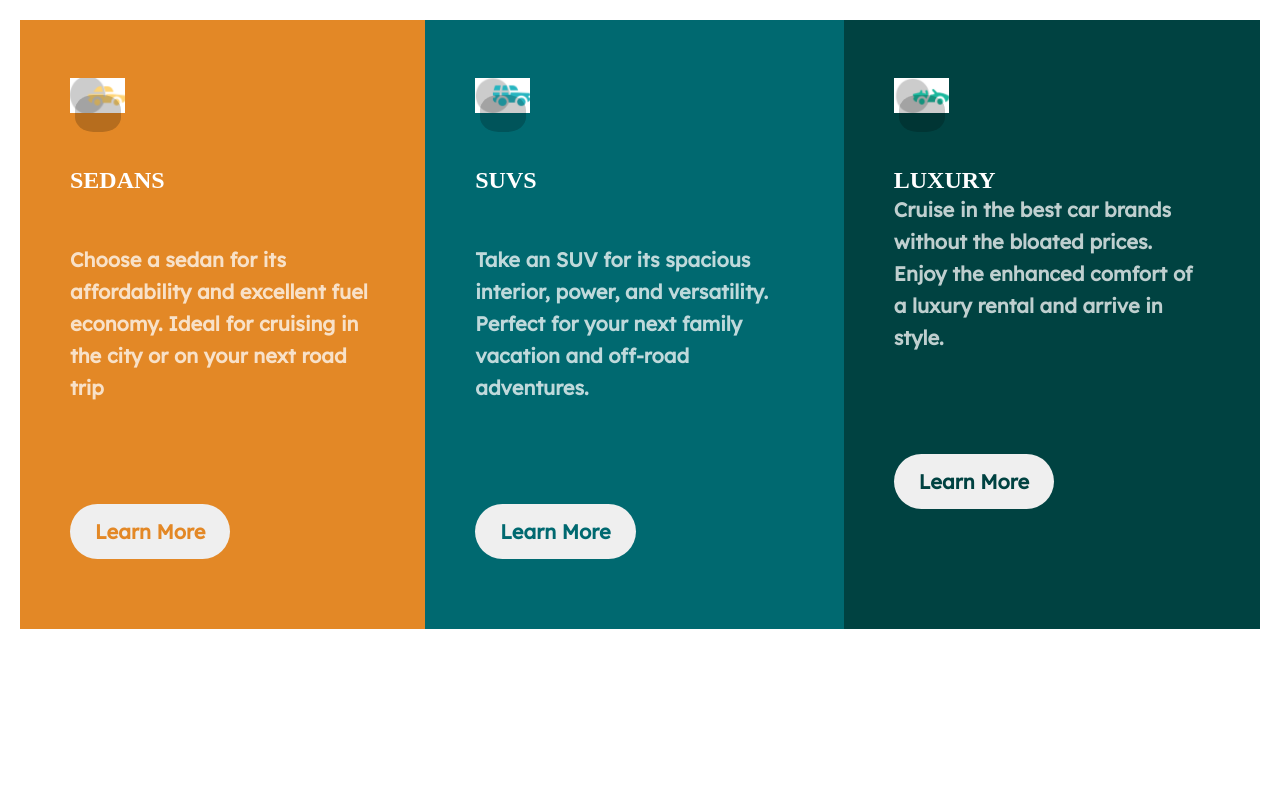
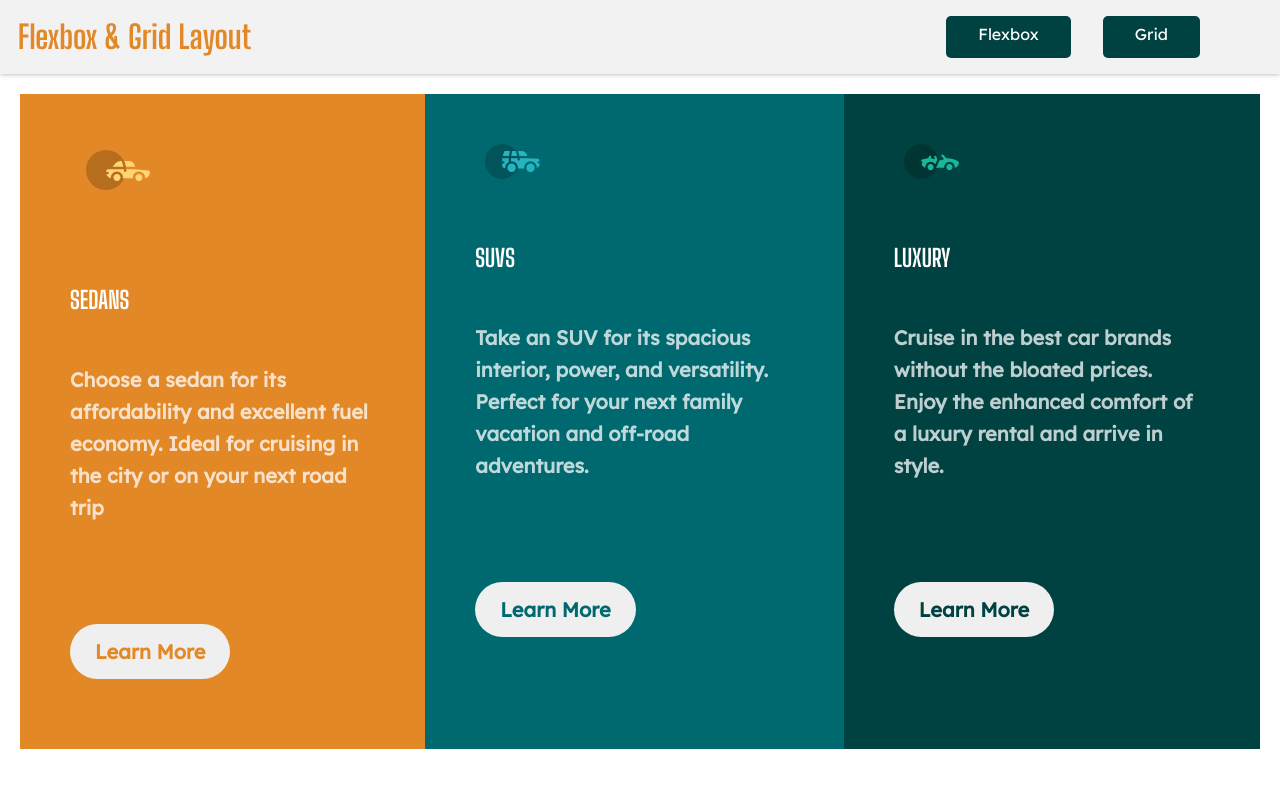
Before and after one commit to Ummahmad/Flex-grid-layout, a plain HTML site: page index.html in a window 1280 px wide. Drawn offline with Linux system fonts and the light colour scheme.

Commit message:
commit 2

```diff
--- /dev/null
+++ b/grid.css
@@ -0,0 +1,115 @@
+* {
+    margin: 0;
+    padding: 0;
+    box-sizing: border-box;
+  }
+
+
+  :root {
+    --red: linear-gradient(to bottom left, white, rgb(177, 169, 169));
+    --yellow: linear-gradient(to bottom right, rgb(243, 194, 70), #fa6b19);
+    --green: linear-gradient(to bottom right, #2a614f, #51f15f);
+    --blue: linear-gradient(to bottom right, #06afec, #7fd6fb);
+    --background: linear-gradient(to top right, #311022, black);
+  }
+
+  header {
+    background: hsl(0, 0%, 95%);
+    padding: 8px;
+    width: 100%;
+    height: fit-content;
+    box-shadow: 0px 0px 5px rgb(168, 168, 168);
+  }
+
+  nav {
+    width: 100%;
+    display: flex;
+    justify-content: space-between;
+  }
+
+  .icon {
+    padding: 10px;
+  }
+
+  .icon h1 {
+    font-size: 2rem;
+    font-weight: 700;
+    color: rgb(23, 207, 231);
+    font-family: "Big Shoulders Display", cursive;
+  }
+
+  .nav-list {
+    display: flex;
+    padding: 8px;
+    margin-right: 3rem;
+  }
+
+  .list-item {
+    padding: 8px 2rem;
+    margin: 0 16px;
+    list-style: none;
+    background-color: hsl(315, 100%, 13%);
+    border-radius: 5px;
+  }
+  .list-item:hover {
+    background-color: hsl(335, 77%, 49%);
+    transition: all 0.3s ease-in-out;
+    -webkit-transition: all 0.3s ease-in-out;
+    -moz-transition: all 0.3s ease-in-out;
+    -ms-transition: all 0.3s ease-in-out;
+    -o-transition: all 0.3s ease-in-out;
+  }
+
+  .nav-link {
+    font-size: 16px;
+    text-decoration: none;
+    color: white;
+    font-family: "Lexend Deca", sans-serif;
+  }
+
+ main {
+    width: 100%;
+    min-height: 100vh;
+    display: grid;
+    place-items: center;
+    background-image: var(--background);
+    padding: 4rem;
+  }
+
+  .grid-container {
+    display: grid;
+    grid-template-columns: 300px 100px 100px 200px;
+    grid-template-rows: 180px 90px 110px;
+    gap: 10px;
+    padding: 1rem;
+
+    grid-template-areas:
+      "item1 item1 item1 item2"
+      "item3 item3 item4 item4"
+      "item3 item3 item5 item5";
+  }
+
+  .grid-item1 {
+    background-image: var(--red);
+    grid-area: item1;
+  }
+
+  .grid-item2 {
+    background-image: var(--yellow);
+    grid-area: item2;
+  }
+
+  .grid-item3 {
+    background-image: var(--green);
+    grid-area: item3;
+  }
+
+  .grid-item4 {
+    background-color: #ff0095a8;
+    grid-area: item4;
+  }
+
+  .grid-item5 {
+    background-image: var(--blue);
+    grid-area: item5;
+  }
--- a/index.html
+++ b/index.html
@@ -4,33 +4,59 @@
     <meta charset="UTF-8">
     <meta http-equiv="X-UA-Compatible" content="IE=edge">
     <meta name="viewport" content="width=device-width, initial-scale=1.0">
-    <link href="https://fonts.googleapis.com/css2?family=Dosis:wght@600&family=Lexend+Deca&family=Oswald:wght@300;600&display=swap" rel="stylesheet">
+    <link rel="preconnect" href="https://fonts.gstatic.com">
+    <link href="https://fonts.googleapis.com/css2?family=Big+Shoulders+Display:wght@700&family=Lexend+Deca&display=swap" rel="stylesheet">
 
     <link rel="stylesheet" href="style.css"/>
     <title>FLEX-BOX LAYOUT</title>
 </head>
 <body>
+  <header>
+    <nav>
+      <div class="icon">
+        <h1>Flexbox & Grid Layout</h1>
+      </div>
+      <ul class="nav-list">
+        <li class="list-item">
+          <a class="nav-link" href="flexbox.html">Flexbox</a>
+        </li>
+        <li class="list-item">
+          <a class="nav-link" href="grid.html">Grid</a>
+        </li>
+      </ul>
+    </nav>
+  </header>
+  <main>
     <div id="Container">
         <div class="sedan">
-            <div class="back"></div>
-            <img src="image.sedans.png" width="55px" height="35px" alt="">
+          <div class="svg">
+            <svg width="70" height="65" xmlns="http://www.w3.org/2000/svg">
+              <g fill="none" fill-rule="evenodd">
+                <circle fill="#000" opacity=".201" cx="20" cy="20" r="20" />
+                <path
+                  d="M52.936 24.11c1.942 0 3.517 1.542 3.517 3.445 0 1.903-1.575 3.445-3.517 3.445s-3.516-1.542-3.516-3.445c0-1.903 1.574-3.445 3.516-3.445zm-21.957 0c1.942 0 3.517 1.542 3.517 3.445 0 1.903-1.575 3.445-3.517 3.445s-3.516-1.542-3.516-3.445c0-1.903 1.574-3.445 3.516-3.445zm6.948-4.848v1.429c0 .716.61 1.293 1.348 1.259a1.295 1.295 0 001.225-1.295v-1.393h8.256l13.483 1.313c.956.093 1.676.881 1.676 1.814 0 2.89-2.126 5.303-4.926 5.819.397-3.557-2.458-6.62-6.053-6.62-3.646 0-6.504 3.14-6.039 6.723h-9.879c.466-3.588-2.397-6.722-6.039-6.722-3.595 0-6.45 3.062-6.052 6.62-2.14-.398-3.916-1.912-4.61-3.931h1.142c.731 0 1.32-.598 1.285-1.322-.033-.678-.629-1.2-1.322-1.2H20v-.251c0-1.274 1.066-2.243 2.306-2.243h15.62zM42.59 11c2.645 0 4.99 1.556 5.972 3.963l.726 1.779H40.17L38.413 11h4.178zm-6.865 0l1.758 5.741H26.505l3.357-3.654A6.502 6.502 0 0134.644 11h1.082z"
+                  fill="#FFD473"
+                  fill-rule="nonzero"
+                />
+              </g>
+            </svg>
+          </div>
             <h2>SEDANS</h2>
             <p> Choose a sedan for its affordability and excellent fuel economy. Ideal for cruising in the
                 city or on your next road trip</p>
             <button><a href="#">Learn More</a></button>
             </div>
             <div class="suvs">
-                <div class="back"></div>
-                <img src="imagessuvs1.png" width="55px" height="35px" alt="">
+                <!--<div class="back"></div>--->
+                <img src="icon-suvs.svg" width="55px" height="35px" alt="">
                 <h2>SUVS</h2>
                 <p>Take an SUV for its spacious interior, power, and versatility.
                     Perfect for your next family vacation and off-road adventures.</p>
                 <button><a href="#">Learn More</a></button>
                 </div>
                 <div class="luxury">
-                    <div class="back"></div>
-                    <img src="image.luxuary.png" width="55px" height="35px" alt="">
-                    <h2>LUXURY</h2ss>
+                    <img src="icon-luxury.svg" width="55px" height="35px" alt="">
+                    <h2>LUXURY</h2>
                     <p>Cruise in the best car brands without the bloated prices.
                     Enjoy the enhanced comfort of a luxury rental and arrive in style.</p>
                     <button><a href="#">Learn More</a></button>
--- a/style.css
+++ b/style.css
@@ -1,6 +1,63 @@
 *{
     margin: 0;
+    padding: 0;
+    box-sizing: border-box;
 }
+header {
+    background: hsl(0, 0%, 95%);
+    padding: 8px;
+    width: 100%;
+    height: fit-content;
+    box-shadow: 0px 0px 5px rgb(168, 168, 168);
+  }
+  nav {
+    width: 100%;
+    display: flex;
+    justify-content: space-between;
+  }
+
+  .icon {
+    padding: 10px;
+  }
+
+  .icon h1 {
+    font-size: 2rem;
+    font-weight: 700;
+    color: hsl(31, 77%, 52%);
+    font-family: "Big Shoulders Display", cursive;
+  }
+
+  .nav-list {
+    display: flex;
+    padding: 8px;
+    margin-right: 3rem;
+  }
+  .list-item {
+    padding: 8px 2rem;
+    margin: 0 16px;
+    list-style: none;
+    background-color: hsl(179, 100%, 13%);
+    border-radius: 5px;
+  }
+  .list-item:hover {
+    background-color: hsl(179, 100%, 20%);
+    transition: all 0.3s ease-in-out;
+    -webkit-transition: all 0.3s ease-in-out;
+    -moz-transition: all 0.3s ease-in-out;
+    -ms-transition: all 0.3s ease-in-out;
+    -o-transition: all 0.3s ease-in-out;
+  }
+
+  .nav-link {
+    font-size: 16px;
+    text-decoration: none;
+    color: white;
+    font-family: "Lexend Deca", sans-serif;
+  }
+  .svg {
+    margin: 1rem 1rem;
+  }
+
 div#Container{
    display: flex;
     padding: 20px;
@@ -20,7 +77,7 @@ div.sedan{
 }
 h2{
     font-family: Big Shoulders Display;
-    font-weight: 600;
+    font-weight: 700;
     color: hsl(0, 0%, 100%);
     padding: 50px 0;
 }
@@ -51,16 +108,10 @@ button{
 }
 img{
     padding-rights: 30px;
+    margin: 10px;
 }
-div.back::before{
-    content: "";
-    padding: 10px 23px;
-    border-radius: 40%;
-    background-color: rgb(0, 0, 0, 0.2);
-    position: relative;
-    top: 45px;
-    left: 5px;
-}
+
+
 a{
     text-decoration: none;
 }
```
Also changed, not shown: grid.html (added, +46 -0 lines), icon-luxury.svg (added), icon-suvs.svg (added), image.sedans.svg (added).
